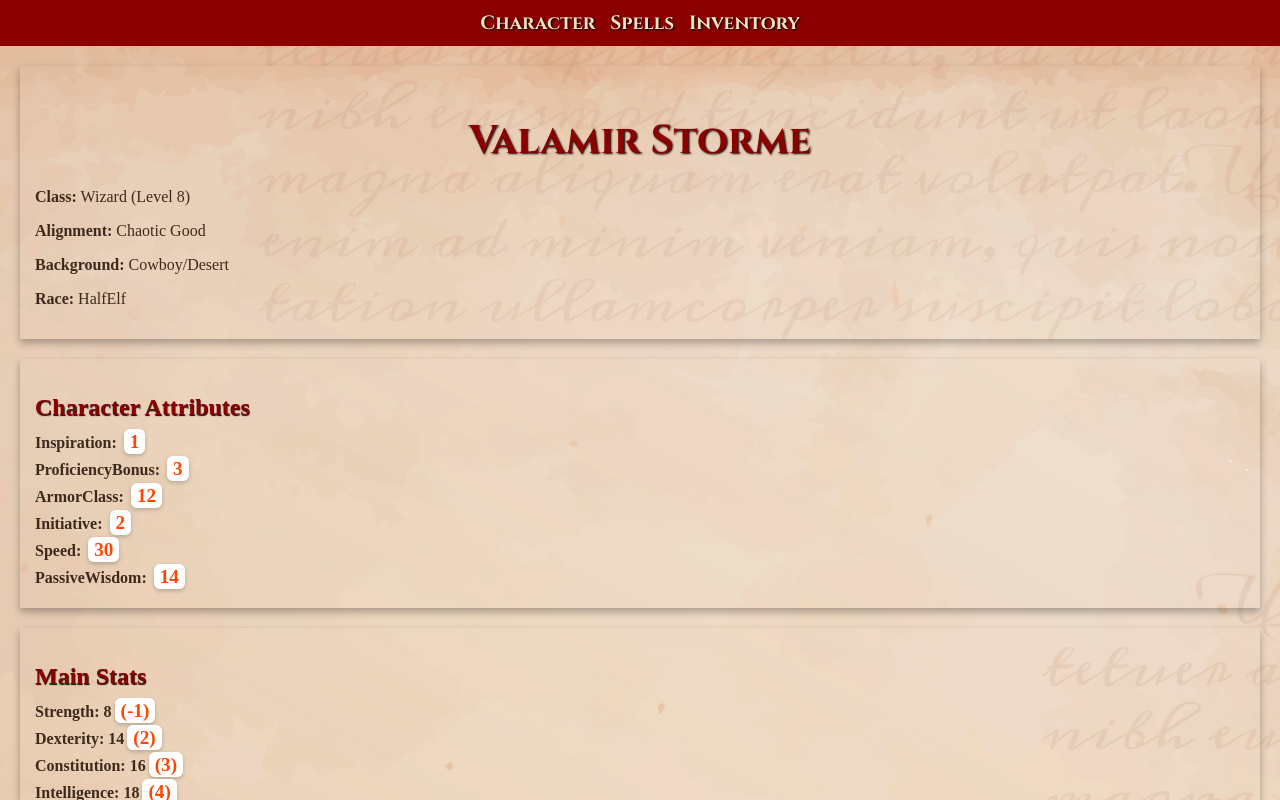
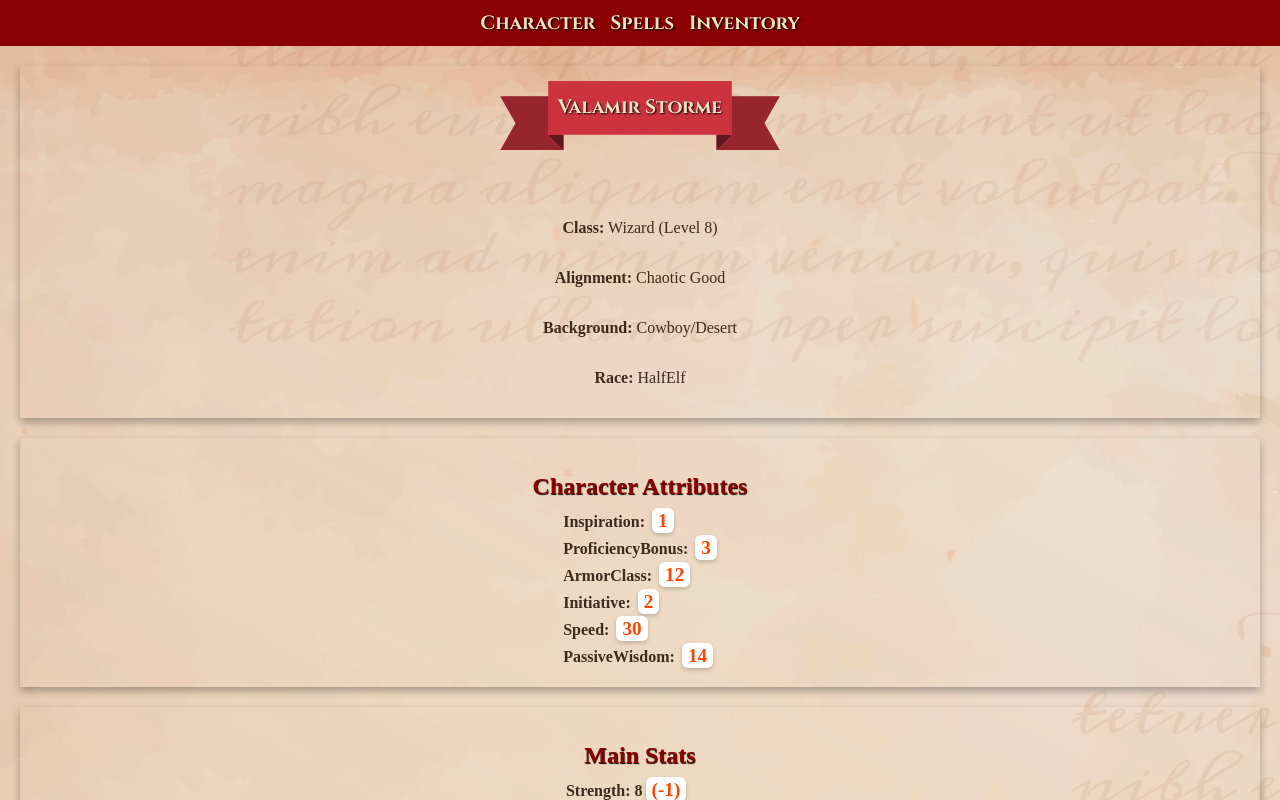
Before and after one commit to frodkata/character-sheet, a React (Create React App) app: page / in a window 1280 px wide. Shown: the top 800 px of the page. Built offline with nearby package versions, Linux system fonts and the light colour scheme.

Commit message:
Add RibbonTitle component for enhanced title display in CharacterPage

```diff
--- /dev/null
+++ b/src/components/characterSheet/RibbonTitle.tsx
@@ -0,0 +1,40 @@
+import React from "react";
+
+const styles: React.CSSProperties = {
+	fontSize: "1.2rem",
+	fontWeight: "bold",
+	textAlign: "center",
+	fontFamily: "'Cinzel', serif", // Fantasy-style font
+	color: "#f4e4c1", // Parchment-like text color
+	textShadow: "1px 1px 2px #000", // Subtle shadow for readability
+	"--s": "2.5em", // the ribbon size
+	"--d": "0.8em", // the depth
+	"--c": "0.8em", // the cutout part
+	padding: "0 calc(var(--s) + 0.5em) var(--d)",
+	lineHeight: "2.8",
+	background: `
+    conic-gradient(at left var(--s) bottom var(--d), #0000 25%, #0008 0 37.5%, #0004 0) 0 / 50% 100% no-repeat,
+    conic-gradient(at right var(--s) bottom var(--d), #0004 62.5%, #0008 0 75%, #0000 0) 100% / 50% 100% no-repeat
+  `,
+	clipPath: `
+    polygon(
+      0 var(--d), var(--s) var(--d), var(--s) 0, calc(100% - var(--s)) 0, calc(100% - var(--s)) var(--d),
+      100% var(--d), calc(100% - var(--c)) calc(50% + var(--d) / 2), 100% 100%,
+      calc(100% - var(--s) - var(--d)) 100%, calc(100% - var(--s) - var(--d)) calc(100% - var(--d)),
+      calc(var(--s) + var(--d)) calc(100% - var(--d)), calc(var(--s) + var(--d)) 100%,
+      0 100%, var(--c) calc(50% + var(--d) / 2)
+    )
+  `,
+	backgroundColor: "#CC333F", // the main color
+	width: "fit-content",
+} as React.CSSProperties;
+
+interface RibbonTitleProps {
+	title: string;
+}
+
+const RibbonTitle: React.FC<RibbonTitleProps> = ({ title }) => {
+	return <div style={styles}>{title}</div>;
+};
+
+export default RibbonTitle;
--- a/src/pages/CharacterPage.tsx
+++ b/src/pages/CharacterPage.tsx
@@ -1,6 +1,7 @@
 import React from "react";
 import { CharacterSheet } from "../data/CharacterSheet";
 import backgroundImage from "../assets/papyrus.jpg"; // Adjust the path to match your project structure
+import RibbonTitle from "../components/characterSheet/RibbonTitle";
 
 const styles: { [key: string]: React.CSSProperties } = {
 	body: {
@@ -25,6 +26,10 @@ const styles: { [key: string]: React.CSSProperties } = {
 		padding: "15px",
 		marginBottom: "20px",
 		boxShadow: "0 4px 8px rgba(0, 0, 0, 0.3)", // Subtle shadow for depth
+		display: "flex", // Use flexbox
+		justifyContent: "center", // Center horizontally
+		alignItems: "center", // Center vertically
+		flexDirection: "column", // Ensure content stacks vertically
 	},
 	sectionHeading: {
 		color: "#8b0000", // Dark red for section headers
@@ -68,7 +73,9 @@ const CharacterPage: React.FC = () => {
 		<div style={styles.body}>
 			{/* Character Information */}
 			<section style={styles.section}>
-				<h1 style={styles.heading}>{title.name}</h1>
+				<RibbonTitle title={title.name} />
+
+				<h1 style={styles.heading}></h1>
 				<p>
 					<strong>Class:</strong> {title.class} (Level {title.level})
 				</p>
```
